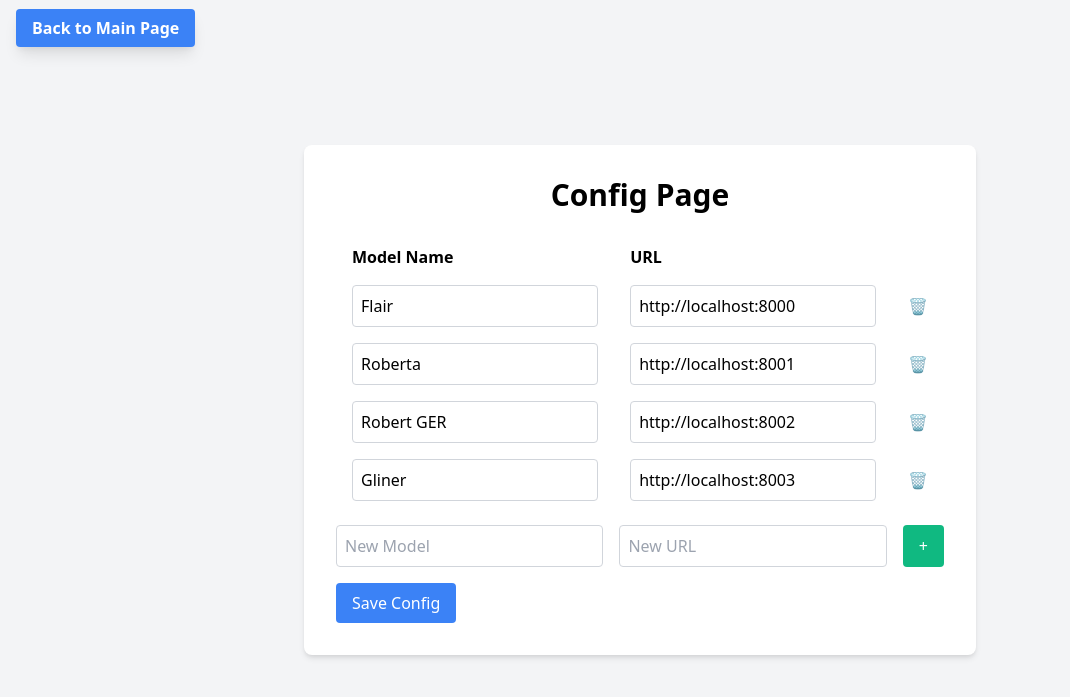
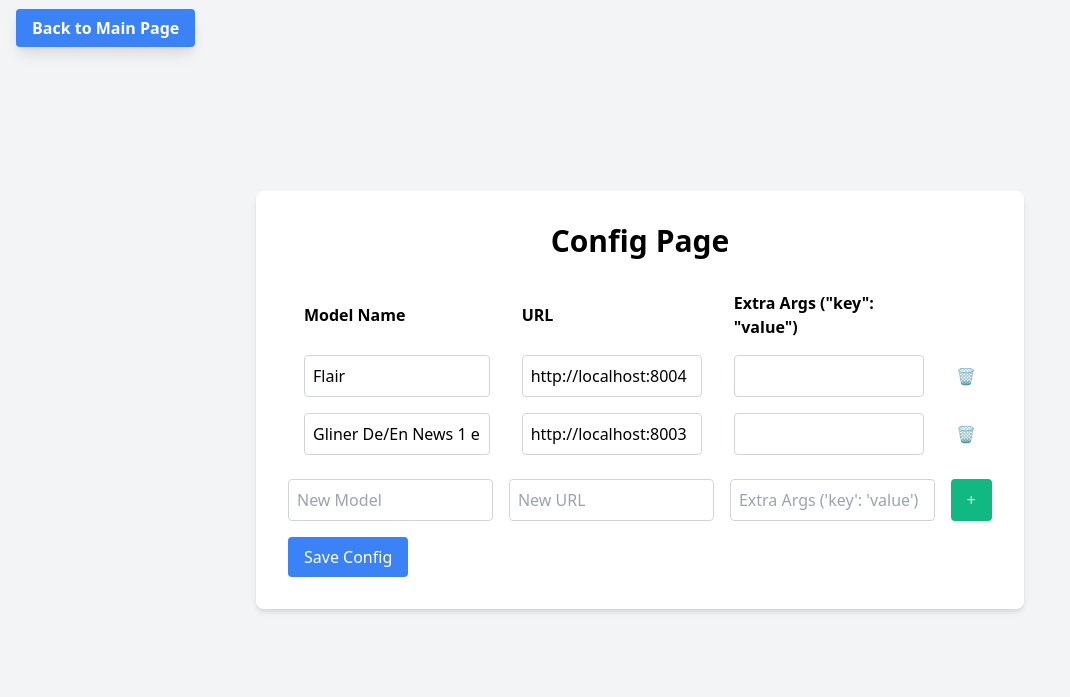
Before and after one commit to llinauer/ner_visualizer, a Flask app: page /config in a window 1280 px wide. Shown: the top 697 px of the page, without its empty margins (0-1070 px from the left). Run offline with Flask 3, Linux system fonts and the light colour scheme.

Commit message:
Add Extra Args to config.html

```diff
--- a/ner_visualizer/model_config.json
+++ b/ner_visualizer/model_config.json
@@ -1,18 +1,12 @@
 [
     {
         "button_name": "Flair",
-        "url": "http://localhost:8000"
+        "url": "http://localhost:8004",
+        "extra_args": ""
     },
     {
-        "button_name": "Roberta",
-        "url": "http://localhost:8001"
-    },
-    {
-        "button_name": "Robert GER",
-        "url": "http://localhost:8002"
-    },
-    {
-        "button_name": "Gliner",
-        "url": "http://localhost:8003"
+        "button_name": "Gliner De/En News 1 epoch",
+        "url": "http://localhost:8003",
+        "extra_args": ""
     }
 ]
--- a/ner_visualizer/templates/config.html
+++ b/ner_visualizer/templates/config.html
@@ -14,7 +14,7 @@
     </a>
   </div>
 
-  <div class="bg-white shadow-md rounded-lg p-8 max-w-2xl w-full">
+  <div class="bg-white shadow-md rounded-lg p-8 max-w-3xl w-full">
     <h1 class="text-3xl font-bold mb-6 text-center">Config Page</h1>
 
     <!-- Table of Button-URL Pairs -->
@@ -24,6 +24,7 @@
           <tr>
             <th class="px-4 py-2 text-left">Model Name</th>
             <th class="px-4 py-2 text-left">URL</th>
+            <th class="px-4 py-2 text-left">Extra Args ("key": "value")</th>
             <th class="px-4 py-2"></th>
           </tr>
         </thead>
@@ -35,6 +36,9 @@
             </td>
             <td class="px-4 py-2">
               <input type="url" class="w-full p-2 border border-gray-300 rounded" name="url_{{ idx }}" value="{{ pair['url'] }}" />
+            </td>
+            <td class="px-4 py-2">
+              <input type="text" class="w-full p-2 border border-gray-300 rounded" name="extra_args_{{ idx }}" value="{{ pair.get('extra_args', '') }}" />
             </td>
             <td class="px-4 py-2 text-center">
               <button type="button" class="text-red-500" onclick="deletePair({{ idx }})">🗑️</button>
@@ -48,6 +52,7 @@
       <div class="mt-4 flex gap-4" id="new-row-container">
         <input type="text" id="new-button-name" class="w-full p-2 border border-gray-300 rounded" placeholder="New Model" />
         <input type="url" id="new-url" class="w-full p-2 border border-gray-300 rounded" placeholder="New URL" />
+        <input type="text" id="new-extra-args" class="w-full p-2 border border-gray-300 rounded" placeholder="Extra Args ('key': 'value')" />
         <button type="button" onclick="addPair()" class="bg-green-500 hover:bg-green-600 text-white py-2 px-4 rounded">+</button>
       </div>
 
@@ -60,6 +65,7 @@
     function addPair() {
       const buttonName = document.getElementById('new-button-name').value;
       const url = document.getElementById('new-url').value;
+      const extraArgs = document.getElementById('new-extra-args').value;
 
       if (!buttonName || !url) return;
 
@@ -75,6 +81,9 @@
         <td class="px-4 py-2">
           <input type="url" class="w-full p-2 border border-gray-300 rounded" name="url_${rowIndex}" value="${url}" />
         </td>
+        <td class="px-4 py-2">
+          <input type="text" class="w-full p-2 border border-gray-300 rounded" name="extra_args_${rowIndex}" value="${extraArgs}" />
+        </td>
         <td class="px-4 py-2 text-center">
           <button type="button" class="text-red-500" onclick="deletePair(${rowIndex})">🗑️</button>
         </td>
@@ -84,6 +93,7 @@
       // Clear input fields
       document.getElementById('new-button-name').value = '';
       document.getElementById('new-url').value = '';
+      document.getElementById('new-extra-args').value = '';
     }
 
     function deletePair(index) {
@@ -101,10 +111,12 @@
       rows.forEach((row, index) => {
         const nameInput = row.querySelector(`input[name^="button_name_"]`);
         const urlInput = row.querySelector(`input[name^="url_"]`);
+        const extraInput = row.querySelector(`input[name^="extra_args_"]`);
         if (nameInput && urlInput) {
           configs.push({
             button_name: nameInput.value.trim(),
-          url: urlInput.value.trim()
+            url: urlInput.value.trim(),
+            extra_args: extraInput ? extraInput.value.trim() : ''
           });
         }
       });
@@ -120,7 +132,6 @@
       })
       .then(data => {
         alert('Config saved!');
-      // Update table in-place so it stays in sync
         updateTable(configs);
       })
       .catch(error => {
@@ -143,6 +154,9 @@
           <td class="px-4 py-2">
             <input type="url" class="w-full p-2 border border-gray-300 rounded" name="url_${index}" value="${pair.url}" />
           </td>
+          <td class="px-4 py-2">
+            <input type="text" class="w-full p-2 border border-gray-300 rounded" name="extra_args_${index}" value="${pair.extra_args || ''}" />
+          </td>
           <td class="px-4 py-2 text-center">
             <button type="button" class="text-red-500" onclick="deletePair(${index})">🗑️</button>
           </td>
```
Lines whose indentation alone changed are shown as unchanged.
